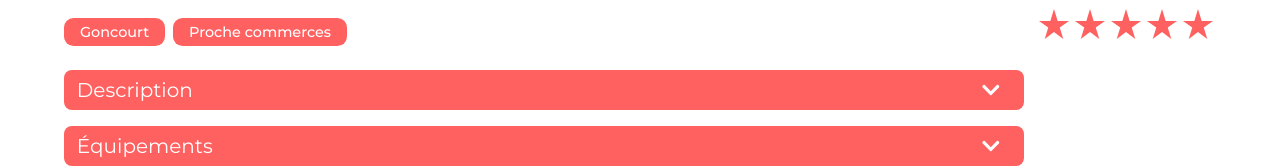
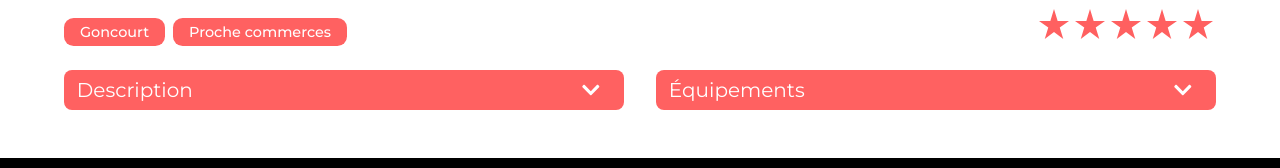
Before and after one commit to ebz8/ElodieBoinZanchi_11_250122, a React (Create React App) app in the folder my-app/: page /housing/0979876d in a window 1280 px wide. Shown: the part 640-808 px from the top of the page. Built offline with nearby package versions, Linux system fonts and the light colour scheme.

Commit message:
arrange Collapse css

```diff
--- a/my-app/src/components/Collapse/Collapse.js
+++ b/my-app/src/components/Collapse/Collapse.js
@@ -1,5 +1,5 @@
 import './Collapse.scss'
-import { useEffect, useState, useRef } from 'react'
+import { useState } from 'react'
 
 import { ReactComponent as CloseIcon } from '../../assets/icons/chevron-down.svg'
 
@@ -11,11 +11,9 @@ export default function Collapse(props) {
     setToggle(!toggle)
   }
 
-  // rajouter une animation pour la hauteur plutôt que display none
-
     return (
 
-      <div className="collapse">
+      <div className="collapse" aria-label="Contenu dépliable">
       {/* barre */}
         <button
         onClick={toggleState}
@@ -39,15 +37,14 @@ export default function Collapse(props) {
         aria-hidden={toggle ? 'false' : 'true'}
         >
 
-        {/* contenu = liste */}
+        {/* si contenu = liste */}
         {props.liste &&
           <ul>
             {props.liste.map(item => <li key={item.toString()}>{item}</li>)}
           </ul>}
-
-        {/* contenu = paragraphe */}
+        {/* si contenu = paragraphe */}
         {props.texte &&
-          <p aria-hidden={toggle ? 'true' : 'false'}>{props.texte}</p>}
+          <p>{props.texte}</p>}
 
         </div>
       </div>
--- a/my-app/src/components/Collapse/Collapse.scss
+++ b/my-app/src/components/Collapse/Collapse.scss
@@ -3,9 +3,9 @@ $borderRadius: .5rem;
 
 .collapse {
     max-width: 60rem;
+    width: 100%;
     height: auto;
-    margin-bottom: 1rem;
-    background-color: hsl(0, 0%, 96%);
+    margin-bottom: 2rem;
     border-radius: $borderRadius;
 
     .collapse-bar{
@@ -34,15 +34,23 @@ $borderRadius: .5rem;
     }
 
     .collapse-content{
+        display: none;
+        height: 100%;
+        overflow: hidden;
+        padding : 2rem 1rem 1rem;
         color: hsl(0, 100%, 69%);
-        display: none;
-        padding : 2rem 1rem 1rem;
+        border-radius: 0 0 $borderRadius $borderRadius;
         // opacity: 0;
         // transition: opacity .1s ease-in-out, height .3s .1s ease-in-out;
 
         &[aria-hidden="false"] {
+            z-index: -2;
+            position: relative;
             opacity: 1;
-            display: block;
+            display: flex;
+            flex: 1 1;
+            margin-top: -1rem;
+            background-color: hsl(0, 0%, 96%);
         }
     }
 
--- a/my-app/src/pages/Housing/Housing.scss
+++ b/my-app/src/pages/Housing/Housing.scss
@@ -6,6 +6,8 @@
     gap: 1.5rem;
 
     .collapses {
-        width: 100%;
+        display: grid;
+        grid-template-columns: repeat(2, 1fr);
+    gap: 2rem;
     }
 }
```
